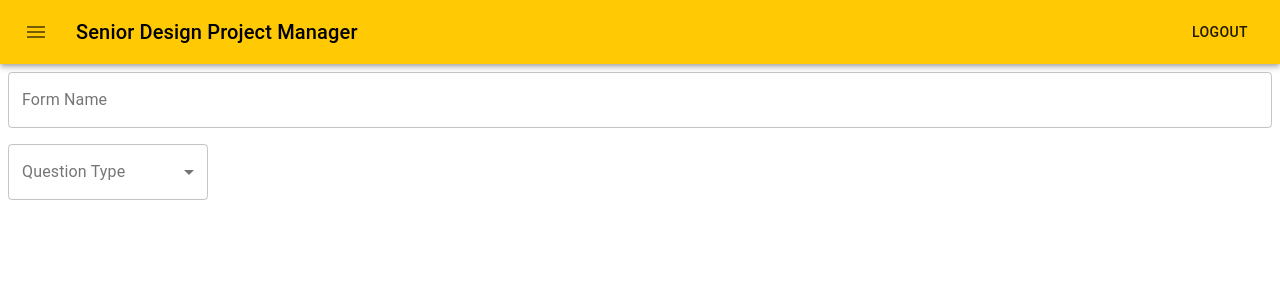
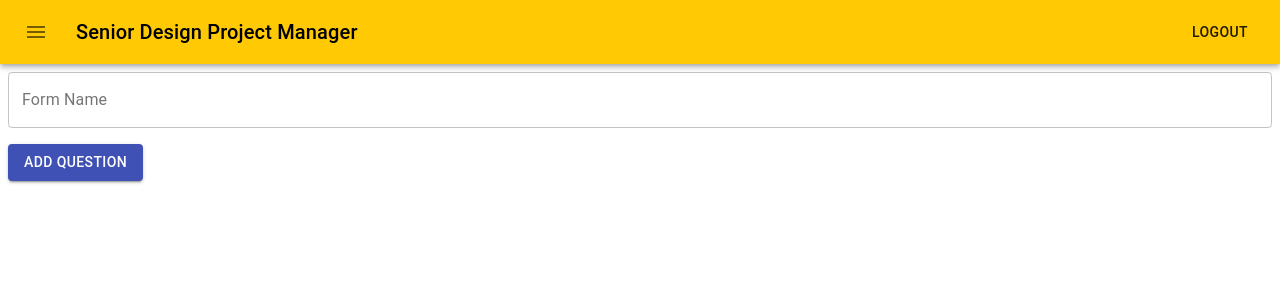
Before and after one commit to nguderian/SDPM, a React (Create React App) app in the folder frontend/: page /NewForm in a window 1280 px wide. Shown: the top 300 px of the page. Built offline with nearby package versions, Linux system fonts and the light colour scheme.

Commit message:
Add question button renders Dialog & closes Dialog

```diff
--- a/frontend/src/components/CreateForm.js
+++ b/frontend/src/components/CreateForm.js
@@ -1,14 +1,12 @@
-import React, { Component, Fragment } from 'react';
+import React, { Fragment } from 'react';
 import { makeStyles } from '@material-ui/core/styles';
-import Paper from '@material-ui/core/Paper';
 import Grid from '@material-ui/core/Grid';
-import Container from '@material-ui/core/Container';
 import Typography from '@material-ui/core/Typography'
 import Button from '@material-ui/core/Button'
-import Box from '@material-ui/core/Box'
 import Card from '@material-ui/core/Card'
 import CardContent from '@material-ui/core/CardContent'
 import { Link } from 'react-router-dom'
+
 // const CreateForm = () => {
 //     return (
 //         <Container maxWidth="xl">
@@ -30,7 +28,7 @@ const useStyles = makeStyles(theme => ({
     root: {
       flexGrow: 1,
     },
-    paper: {
+    createButton: {
       margin: theme.spacing(7),
       textAlign: 'center',
     },
@@ -46,7 +44,7 @@ const CreateForm = () => {
         <Fragment className={classes.root}>
             <Grid container spacing={3}>
                 <Grid item xs={3}>
-                    <Button className={classes.paper} variant="contained" color="primary" component={Link} to='/NewForm'>
+                    <Button className={classes.createButton} variant="contained" color="primary" component={Link} to='/NewForm'>
                         Create New
                     </Button>
                 </Grid>
--- a/frontend/src/components/NavBar.js
+++ b/frontend/src/components/NavBar.js
@@ -115,7 +115,7 @@ const NavBar = ({ user_id, userType, token, loggedIn }) => {
 
     return (
       <Fragment>
-          <StyledNav position="static" classname={classes.root}>
+          <StyledNav position="static" className={classes.root}>
               <Toolbar>
                   <IconButton edge="start" className={classes.menuButton} color="black" aria-label="menu" onClick={toggleDrawer('left', true)}>
                       <MenuIcon />
--- a/frontend/src/components/NewForm.js
+++ b/frontend/src/components/NewForm.js
@@ -5,7 +5,9 @@ import InputLabel from '@material-ui/core/InputLabel';
 import MenuItem from '@material-ui/core/MenuItem';
 import FormControl from '@material-ui/core/FormControl';
 import Select from '@material-ui/core/Select';
+import Button from '@material-ui/core/Button';
 
+import NewQuestion from './NewQuestion';
 
 const useStyles = makeStyles(theme => ({
     formTitle: {
@@ -17,29 +19,44 @@ const useStyles = makeStyles(theme => ({
     },
     selectEmpty: {
         marginTop: theme.spacing(2),
-    }
+    },
+    createButton: {
+        margin: theme.spacing(1),
+        textAlign: 'center',
+    },
 }));
 
 const NewForm = () => {
     const classes = useStyles();
-    const [questionType, setQuestionType] = useState('')
+    const [questionType, setQuestionType] = useState('');
 
     const inputLabel = useRef(null);
     const [labelWidth, setLabelWidth] = React.useState(0);
+    const [addQuestionOpen, setAddQuestionOpen] = useState(false);
+    // React.useEffect(() => {
+    //     setLabelWidth(inputLabel.current.offsetWidth);
+    // }, []);
 
-    React.useEffect(() => {
-        setLabelWidth(inputLabel.current.offsetWidth);
-    }, []);
+    // const handleChange = event => {
+    //     setQuestionType(event.target.value);
+    // };
 
-    const handleChange = event => {
-        setQuestionType(event.target.value);
+    const handleClickOpen = () => {
+        setAddQuestionOpen(true);
+        // console.log(open);
     };
+
     return (
         <Fragment>
             <form className={classes.formTitle} noValidate autoComplete="off">
                 <TextField id="outlined-basic" label="Form Name" variant="outlined" fullWidth={true}/>
             </form>
-            <FormControl variant="outlined" className={classes.formControl}>
+            <Button className={classes.createButton} variant="contained" color="primary" onClick={handleClickOpen}>
+                Add Question
+            </Button>
+            {addQuestionOpen && <NewQuestion open={addQuestionOpen} onClose={() => setAddQuestionOpen(false)}/>}
+            {/* <NewQuestion open={open} onClose={handleClose} aria-labelledby="form-dialog-title"/> */}
+            {/* <FormControl variant="outlined" className={classes.formControl}>
                 <InputLabel ref={inputLabel} id="Question Type">
                     Question Type
                 </InputLabel>
@@ -57,7 +74,7 @@ const NewForm = () => {
                 <MenuItem value={'Multiple Choice'}>Multiple Choice</MenuItem>
                 <MenuItem value={'Likert Scale'}>Likert Scale</MenuItem>
                 </Select>
-            </FormControl>
+            </FormControl> */}
         </Fragment>
     );
 }
--- /dev/null
+++ b/frontend/src/components/NewQuestion.js
@@ -0,0 +1,50 @@
+import React, { Fragment } from 'react';
+import Button from '@material-ui/core/Button';
+import TextField from '@material-ui/core/TextField';
+import Dialog from '@material-ui/core/Dialog';
+import DialogActions from '@material-ui/core/DialogActions';
+import DialogContent from '@material-ui/core/DialogContent';
+import DialogContentText from '@material-ui/core/DialogContentText';
+import DialogTitle from '@material-ui/core/DialogTitle';
+
+
+const NewQuestion = ({ open, onClose }) => {
+    const [openModal, setOpenModal] = React.useState(open);
+
+    const handleClose = () => {
+        setOpenModal(false);
+        onClose();
+    };
+
+    return (
+        <Fragment>
+            <Dialog open={openModal} onClose={handleClose} aria-labelledby="form-dialog-title">
+                <DialogTitle id="form-dialog-title">Subscribe</DialogTitle>
+                <DialogContent>
+                    <DialogContentText>
+                        To subscribe to this website, please enter your email address here. We will send updates
+                        occasionally.
+                    </DialogContentText>
+                    <TextField
+                        autoFocus
+                        margin="dense"
+                        id="name"
+                        label="Email Address"
+                        type="email"
+                        fullWidth
+                    />
+                </DialogContent>
+                <DialogActions>
+                    <Button onClick={handleClose} color="primary">
+                        Cancel
+                    </Button>
+                    <Button onClick={handleClose} color="primary">
+                        Subscribe
+                    </Button>
+                </DialogActions>
+            </Dialog>
+        </Fragment>
+    );
+}
+
+export default NewQuestion;
```
Also changed, not shown: 1 other file (tests, documents, lock files or other folders).
